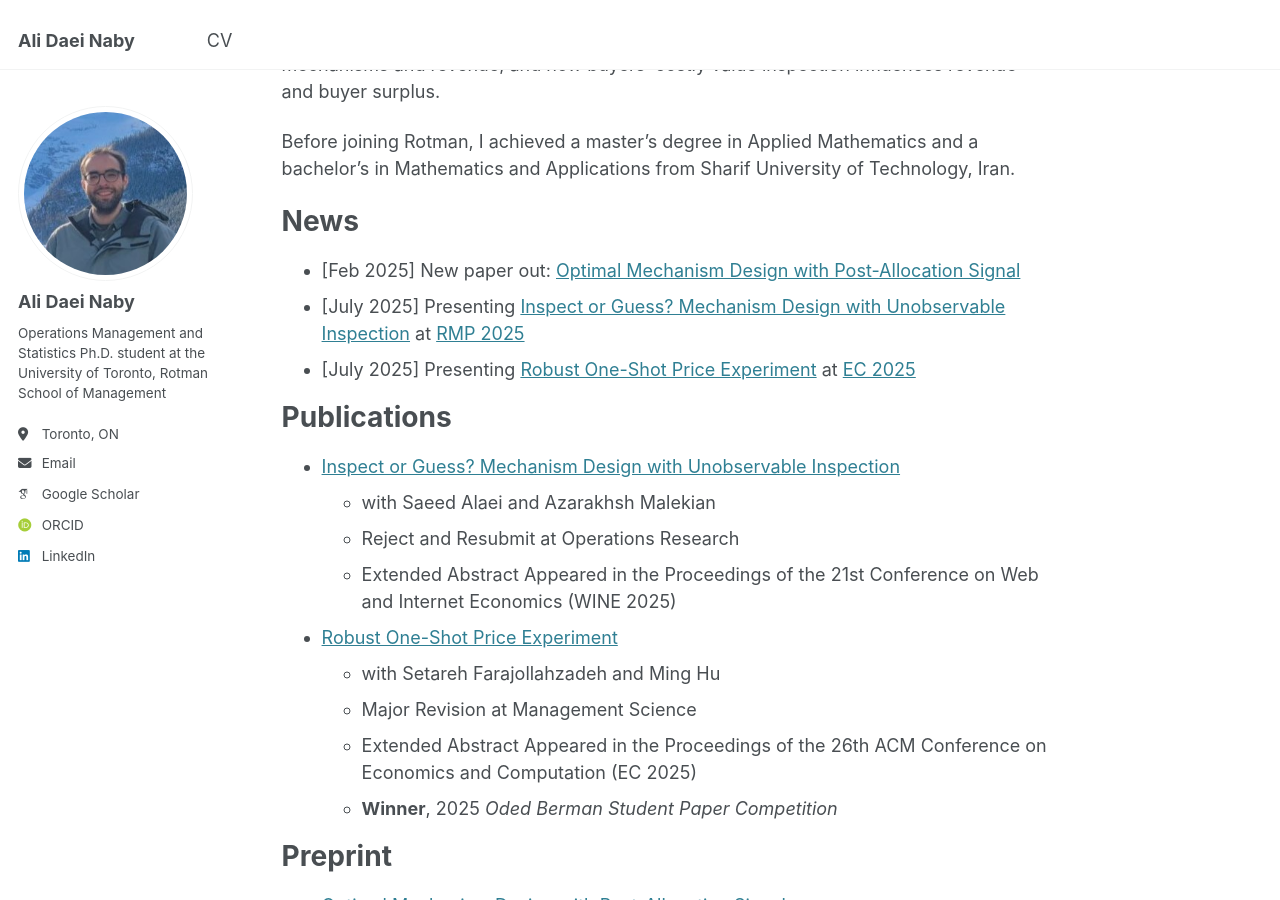
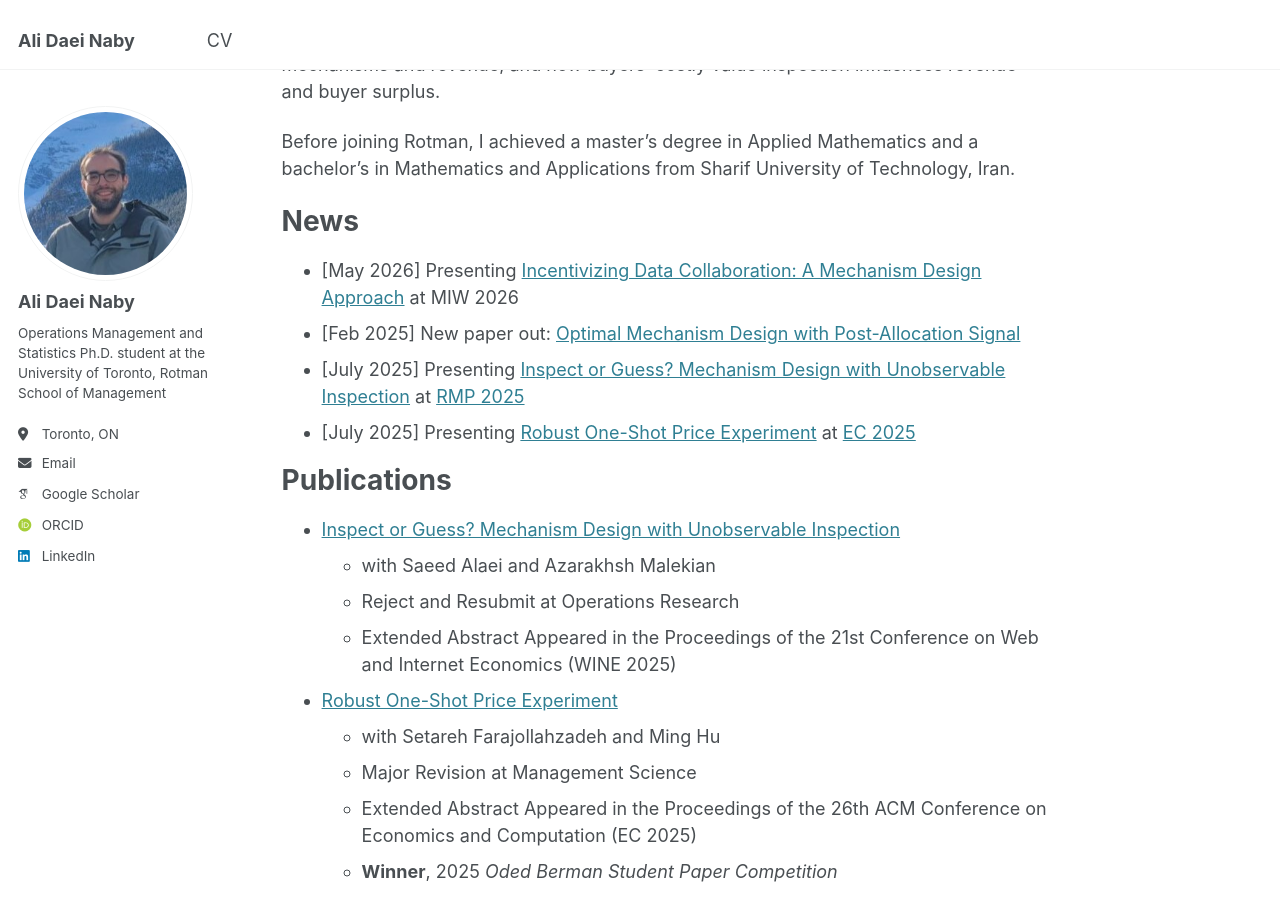
Before and after one commit to alidaeinaby/alidaeinaby.github.io, a Jekyll site: the page built from _pages/about.md, in a window 1280 px wide and 900 px high, scrolled down 310 px. Built offline with Jekyll 4.4.1, drawn with Linux system fonts in a browser that asks for light colours; some web fonts are replaced.

Commit message:
Update about.md

```diff
--- a/_pages/about.md
+++ b/_pages/about.md
@@ -15,6 +15,7 @@ Before joining Rotman, I achieved a master's degree in Applied Mathematics and a
 
 News
 ======
+- [May 2026] Presenting [Incentivizing Data Collaboration: A Mechanism Design Approach](https://papers.ssrn.com/sol3/papers.cfm?abstract_id=5297868) at MIW 2026
 - [Feb 2025] New paper out: [Optimal Mechanism Design with Post-Allocation Signal](https://papers.ssrn.com/sol3/papers.cfm?abstract_id=6220718)
 - [July 2025] Presenting [Inspect or Guess? Mechanism Design with Unobservable Inspection](https://papers.ssrn.com/sol3/papers.cfm?abstract_id=5146874) at [RMP 2025](https://business.columbia.edu/2025-informs-conference)
 - [July 2025] Presenting [Robust One-Shot Price Experiment](https://papers.ssrn.com/sol3/papers.cfm?abstract_id=4899852) at [EC 2025](https://ec25.sigecom.org/)
```
